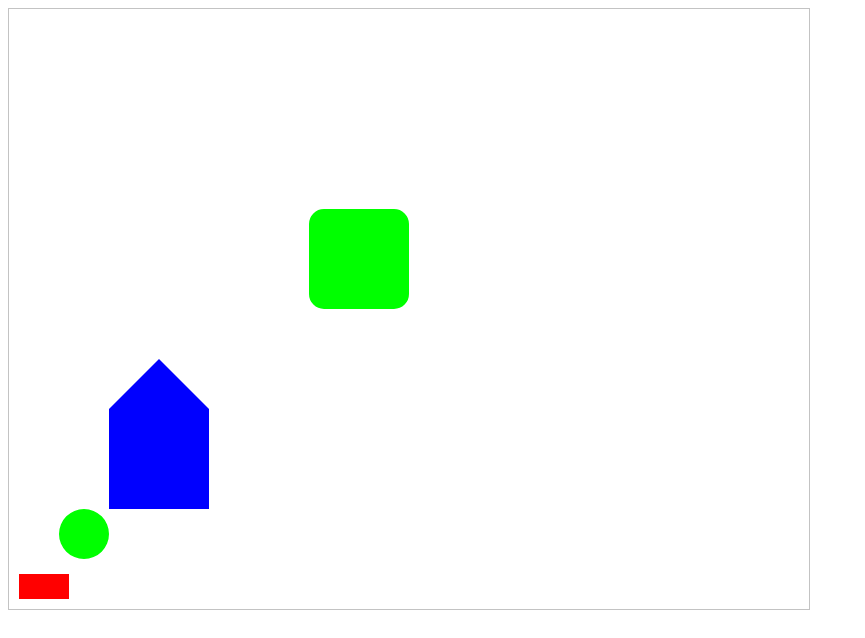
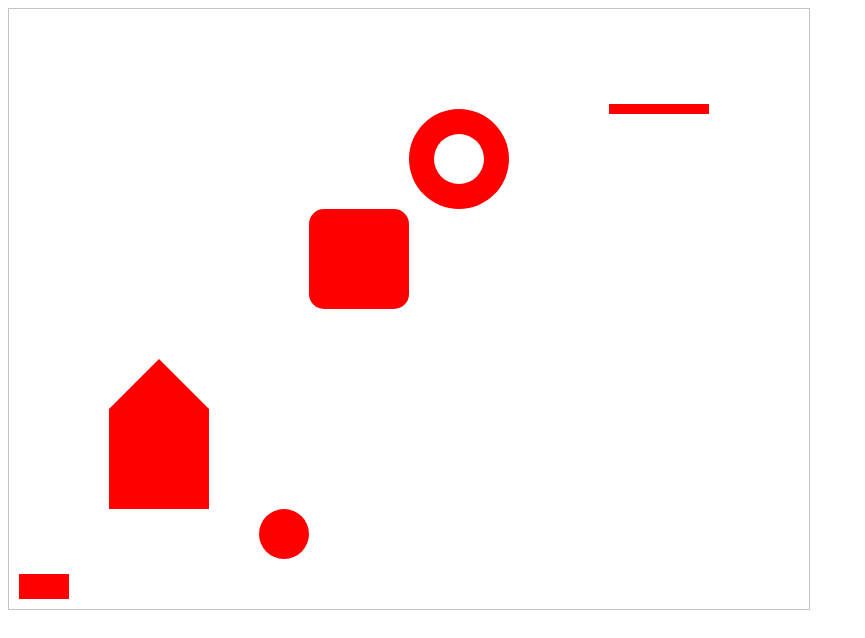
Before and after one commit to edp1096/hello-canvas, a plain HTML site: page index.html in a window 1280 px wide. Shown: the whole page, without its empty margins (0-865 px from the left). Drawn offline with Linux system fonts and the light colour scheme.

Commit message:
Add donut

```diff
--- a/index.html
+++ b/index.html
@@ -1,6 +1,11 @@
-<html>
+<!DOCTYPE html>
+<html lang="ko">
 
-<head></head>
+<head>
+    <meta charset="utf-8">
+    <title>Hello canvas</title>
+    <meta name="viewport" content="width=device-width, initial-scale=1">
+</head>
 
 <body>
     <canvas id="myCanvas" width="800" height="600" style="border:1px solid #c3c3c3;"></canvas>
@@ -11,20 +16,49 @@
     const ctx = canvas.getContext("2d")
 
     ctx.transform(1, 0, 0, -1, 0, canvas.height)
+    ctx.fillStyle = "#FF0000"
+    ctx.strokeStyle = "#FF0000"
+    // ctx.globalCompositeOperation = 'source-over'
+
+    // Line
+    ctx.beginPath()
+    ctx.lineWidth = 10;
+    ctx.moveTo(600, 500)
+    ctx.lineTo(700, 500)
+    ctx.stroke()
 
     // Rectangle
-    ctx.fillStyle = "#FF0000"
-    ctx.fillRect(10, 10, 50, 25)
+    ctx.beginPath()
+    ctx.moveTo(10, 10)
+    ctx.rect(10, 10, 50, 25)
+    ctx.fill()
 
     // Round Rectangle
-    ctx.fillStyle = "#F0F0F0"
+    ctx.beginPath()
+    ctx.moveTo(300, 300)
     ctx.roundRect(300, 300, 100, 100, 15)
+    ctx.fill()
 
     // Arc, Circle
     // context.arc(x,y,r,sAngle,eAngle,counterclockwise)
-    ctx.arc(75, 75, 25, 0, 2 * Math.PI)
-    ctx.fillStyle = "#00FF00"
+    ctx.beginPath()
+    ctx.moveTo(275, 75)
+    ctx.arc(275, 75, 25, 0, 2 * Math.PI)
     ctx.fill()
+
+    // Donut
+    // ctx.globalCompositeOperation = 'source-out'
+    ctx.beginPath()
+    ctx.moveTo(450, 450)
+    ctx.arc(450, 450, 50, 0, 2 * Math.PI)
+    ctx.fill()
+
+    ctx.globalCompositeOperation = 'destination-out'
+    ctx.beginPath()
+    ctx.arc(450, 450, 25, 0, 2 * Math.PI)
+    ctx.closePath()
+    ctx.fill()
+    ctx.globalCompositeOperation = 'source-over'
 
     // Polygon
     ctx.beginPath()
@@ -33,8 +67,6 @@
     ctx.lineTo(200, 200)
     ctx.lineTo(150, 250)
     ctx.lineTo(100, 200)
-    ctx.closePath()
-    ctx.fillStyle = "#0000FF"
     ctx.fill()
 
 </script>
```
